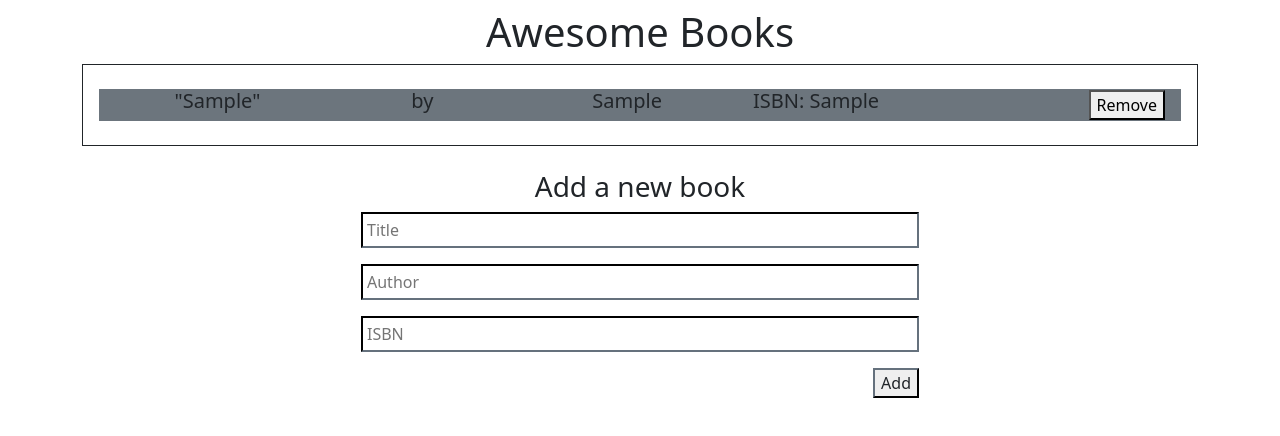
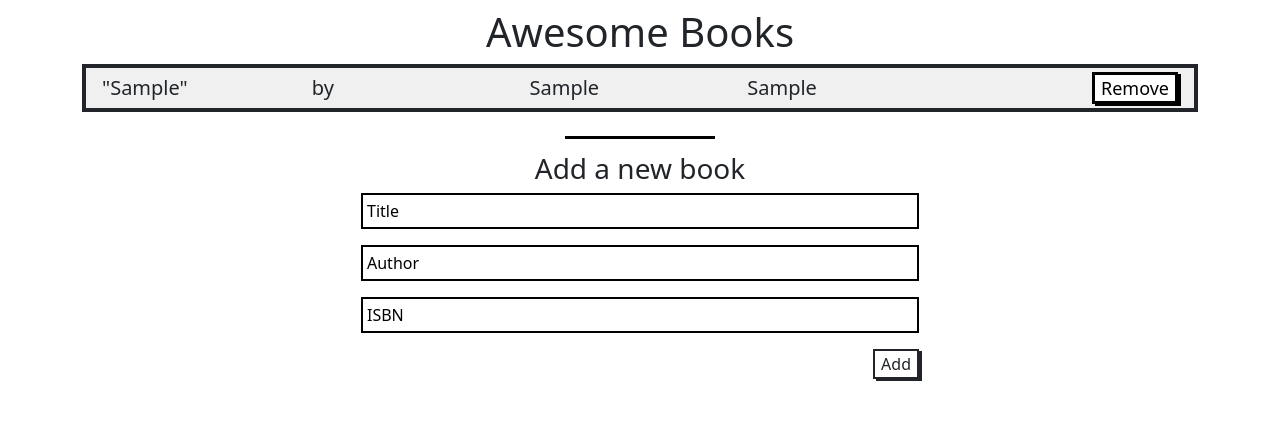
Before and after one commit to Ugboaja-Uchechi/book-list, a website: page index.html in a window 1280 px wide. Both pictures are taken after typing "Sample", "Sample", "Sample" into the empty fields and a click on the input "Add". Drawn offline with nearby package versions, Linux system fonts and the light colour scheme.

Commit message:
Add css styling

```diff
--- a/index.html
+++ b/index.html
@@ -6,25 +6,27 @@
   <meta http-equiv="X-UA-Compatible" content="ie=edge">
   <title>Book List</title>
   <link href="https://cdn.jsdelivr.net/npm/bootstrap@5.1.1/dist/css/bootstrap.min.css" rel="stylesheet" integrity="sha384-F3w7mX95PdgyTmZZMECAngseQB83DfGTowi0iMjiWaeVhAn4FJkqJByhZMI3AhiU" crossorigin="anonymous">
+  <link rel="stylesheet" href="styles.css">
 </head>
 <body>
   <div class="container">
     <div id="errors"></div>
     <h1 class="text-center text-dark mt-2 mb-2">Awesome Books</h1>
 
-    <div class="border border-dark p-3 w-100 mb-4" id="book-list">
+    <div class="border-dark w-100 mb-4" id="book-list">
 
     </div>
+    <div class="line"></div>
     <form class="d-flex align-items-center flex-column w-100" id="book-form">
       <h3 class="text-center text-dark">Add a new book</h3>
       <div class="w-50">
-        <input type="text" id="title" placeholder="Title" class="mb-3 p-1 w-100 border-dark text-dark" >
+        <input type="text" id="title" placeholder="Title" class="mb-3 p-1 w-100" >
       </div>
       <div class="w-50">
-        <input type="text" id="author" placeholder="Author" class="mb-3 p-1 w-100 border-dark text-dark" >
+        <input type="text" id="author" placeholder="Author" class="mb-3 p-1 w-100" >
       </div>
       <div class="w-50">
-        <input type="text" id="isbn" class="mb-3 p-1 w-100 border-dark text-dark" placeholder="ISBN" required>
+        <input type="text" id="isbn" class="mb-3 p-1 w-100" placeholder="ISBN" required>
       </div>
       <div class="d-flex align-items-center w-50 justify-content-end">
         <input type="submit" value="Add" class="border-dark text-dark mb-3">
--- a/main.js
+++ b/main.js
@@ -24,14 +24,14 @@ const selectors = {
 class UI {
    addBook = function (book) {
      const list = document.createElement('div');
-     list.classList.add('w-100', 'my-2', 'bg-secondary', 'px-3');
+     list.classList.add('w-100', 'px-3');
      list.innerHTML = `
-     <div class="d-flex align-items-center justify-content-between w-100">
-     <div class="d-flex w-75 align-items-center text-center">
-    <h5 class="mx-3 w-25">"${book.title}"</h5>
-    <h5 class="mx-3 w-25"> by </h5>
-    <h5 class="mx-3 w-25">${book.author}</h5>
-    <h5 class = "ml-3 w-25"> ISBN: ${book.isbn}</h5>
+     <div class="d-flex align-items-center justify-content-between text-align-center w-100">
+     <div class="d-flex w-75 align-items-center text-align-center">
+    <h5 class="mt-2 w-25">"${book.title}"</h5>
+    <h5 class="mt-2 mx-2 w-25"> by </h5>
+    <h5 class="mt-2 mx-2 w-25">${book.author}</h5>
+    <h5 class = "ml-3 mt-2 mx-2" w-25">${book.isbn}</h5>
     </div>
   <div> <button class="delete">Remove</button></div>
   </div>
--- /dev/null
+++ b/styles.css
@@ -0,0 +1,47 @@
+div.px-3:nth-child(odd){
+  background-color: #f0f0f0;
+  margin-top: 0;
+}
+
+div.px-3:nth-child(even) {
+  background-color: #fff;
+}
+
+div.border-dark {
+  border: 4px solid black;
+}
+
+.delete {
+  border: 3px solid black;
+  background-color: #fff;
+  color: black;
+  font-size: 18px;
+  font-weight: 500;
+  box-shadow: 3px 2px;
+  line-height: 1.5rem;
+}
+
+.line {
+  width: 150px;
+  height: 3px;
+  background-color: black;
+  border: 1px solid black;
+  margin-left: auto;
+  margin-right: auto;
+  margin-bottom: 0.8rem;
+}
+
+input {
+  border: 2px solid black;
+}
+
+input::placeholder {
+  color: black;
+}
+
+[type~= "submit"] {
+  border: 2px solid black;
+  background-color: #fff;
+  box-shadow: 3px 2px;
+  font-weight: 500;
+}
```
